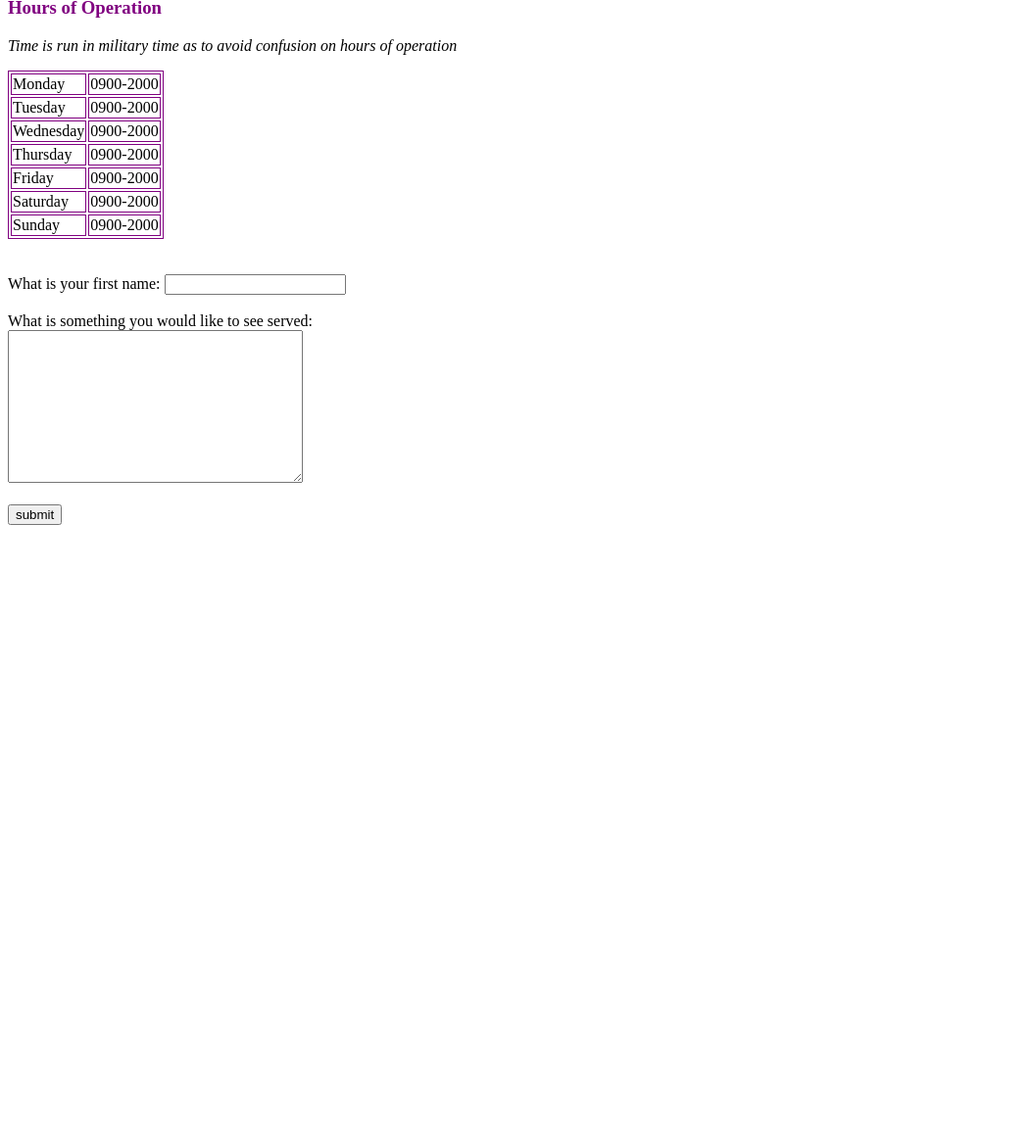
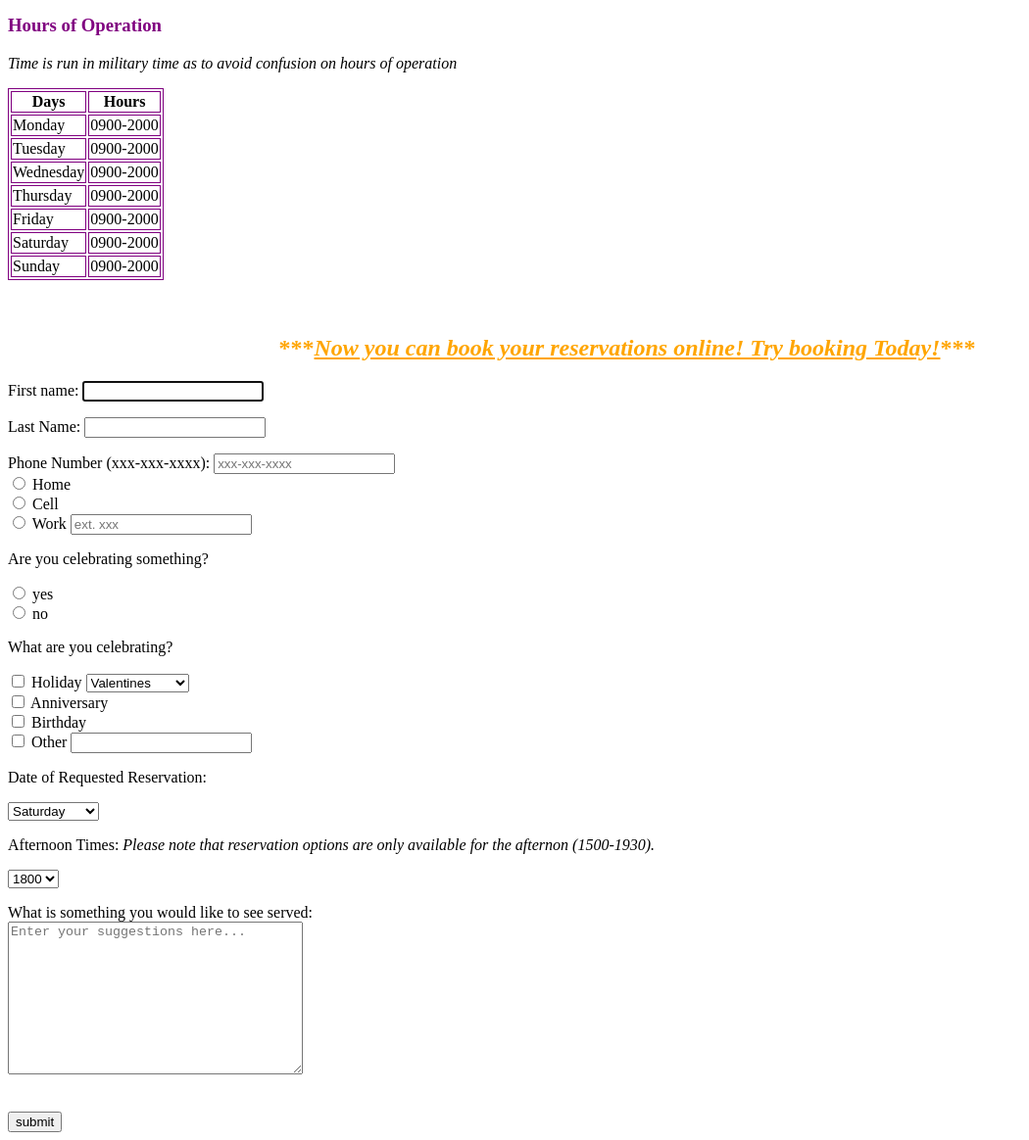
Before and after one commit to kbroniste/web-dev-hw, a plain HTML site: page Assignment-06/index.html in a window 1280 px wide. Shown: the part 305-1469 px from the top of the page at 98% size, without its empty margins (0-1050 px from the left). Before the commit the page ends 849 px from the top, so only its background shows below. Drawn offline with Linux system fonts and the light colour scheme.

Commit message:
Update index.html

```diff
--- a/Assignment-06/index.html
+++ b/Assignment-06/index.html
@@ -15,7 +15,7 @@
       h1 {color: purple}
       h2 {color: orange}
       h3 {color: purple}
-      table, td {border: 1px solid purple}
+      table, th, td {border: 1px solid purple}
       </style>
   </head>
 
@@ -24,6 +24,7 @@
     <p align="center"><i>Here at Kate's Kitchen we pride ourselves in providing our customers<br>
       with quality food. We also offer cooking classes and share a few of our <br>
       recipes with our customers.</i></p>
+      <hr/>
 
     <h3>Where We Are and How to Contact us</h3>
     <address>
@@ -36,6 +37,9 @@
 <h3>Hours of Operation </h3>
 <p><em>Time is run in military time as to avoid confusion on hours of operation</em></p>
 <table>
+  <tr>
+    <th scope="col">Days</th>
+    <th scope="col">Hours</th>
   <tr>
     <td>Monday</td>
     <td>0900-2000</td>
@@ -67,22 +71,83 @@
       <td>Sunday</td>
       <td>0900-2000</td>
     </tr>
+ </table>
+    <br><br>
+    <!--- Allow for online reservations--->
+<h2 align="center">***<b><i><u>Now you can book your reservations online! Try booking Today!</b></i></u>***</h2>
+    <form action="" method="post">
+      <p>
+      First name:
+    <input type="text" name="first name" maxlength="15" autofocus/>
+  </p>
+  <p>Last Name:
+    <input type="text" name="last name"/></p>
+    <p> Phone Number (xxx-xxx-xxxx):
+      <input type="text" name="phone number" maxlength="12" placeholder="xxx-xxx-xxxx"/><br>
+      <input type="radio" name="phone" value="home"/> Home
+      <br>
+      <input type="radio" name="phone" value="cell"/> Cell
+      <br>
+      <input type="radio" name="phone" value="work"/> Work
+      <input type="text" name="ext" placeholder="ext. xxx"/>
+  </p>
+  <p>Are you celebrating something?</p>
+    <input type="radio" name="question" value="yes"/> yes
+    <br>
+    <input type="radio" name="question" value="no"/> no
+  <br>
+  <p> What are you celebrating?</p>
+  <input type="checkbox" name="celebrate" value="Holiday"/> Holiday
+    <select name="Holiday">
+      <option value="New Years">New Years</option>
+      <option value="Valentines" selected>Valentines</option>
+      <option value="Memorial Day">Memorial Day</option>
+      <option value="4th of July">4th of July</option>
+      <option value="Veteran's Day">Veteran's Day</option>
+      <option value="Thanksgiving">Thanksgiving</option>
+      <option value="Christmas">Christmas</option>
+    </select>
+    <br>
+  <input type="checkbox" name="celebrate" value="Anniversary"/> Anniversary
+  <br>
+  <input type="checkbox" name="celebrate" value="Birthday"/> Birthday
+  <br>
+  <input type="checkbox" name="celebrate" value="Other"/> Other
+  <input typer="text" name="celebrate"/>
+    <br>
 
- </table>
-    </body>
-<br><br>
-    <form action="" method="">
-      What is your first name:
-    <input type="text" name="first name">
+      <p>Date of Requested Reservation:</p>
+        <select name="Day of Week">
+          <option value="Monday">Monday</option>
+          <option value="Tuesday">Tuesday</option>
+          <option value="Wednesday">Wednesday</option>
+          <option value="Thursday">Thursday</option>
+          <option value="Friday">Friday</option>
+          <option value="Saturday" selected>Saturday</option>
+          <option value="Sunday">Sunday</option>
+        </select>
 
-    <br><br>
+      <p>Afternoon Times: <em>Please note that reservation options are only available for the afternon (1500-1930).</em></p>
+        <select name="Time">
+          <option value="1500">1500</option>
+          <option value="1530">1530</option>
+          <option value="1600">1600</option>
+          <option value="1630">1630</option>
+          <option value="1700">1700</option>
+          <option value="1730">1730</option>
+          <option value="1800" selected>1800</option>
+          <option value="1830">1830</option>
+          <option value="1900">1900</option>
+          <option value="1930">1930</option>
+        </select>
+        <p>
+            What is something you would like to see served:
+            <br>
 
-    What is something you would like to see served:
-    <br>
-    <textarea cols="35" rows="10"></textarea>
-    <br><Br>
-
-    <Input type="button" value="submit">
+            <textarea name="comments" id="test-textarea" placeholder="Enter your suggestions here..." cols="35" rows="10"></textarea>
+            <br><Br>
+        </p>
+            <Input type="button" value="submit">
     </form>
   </body>
 </html>
```
